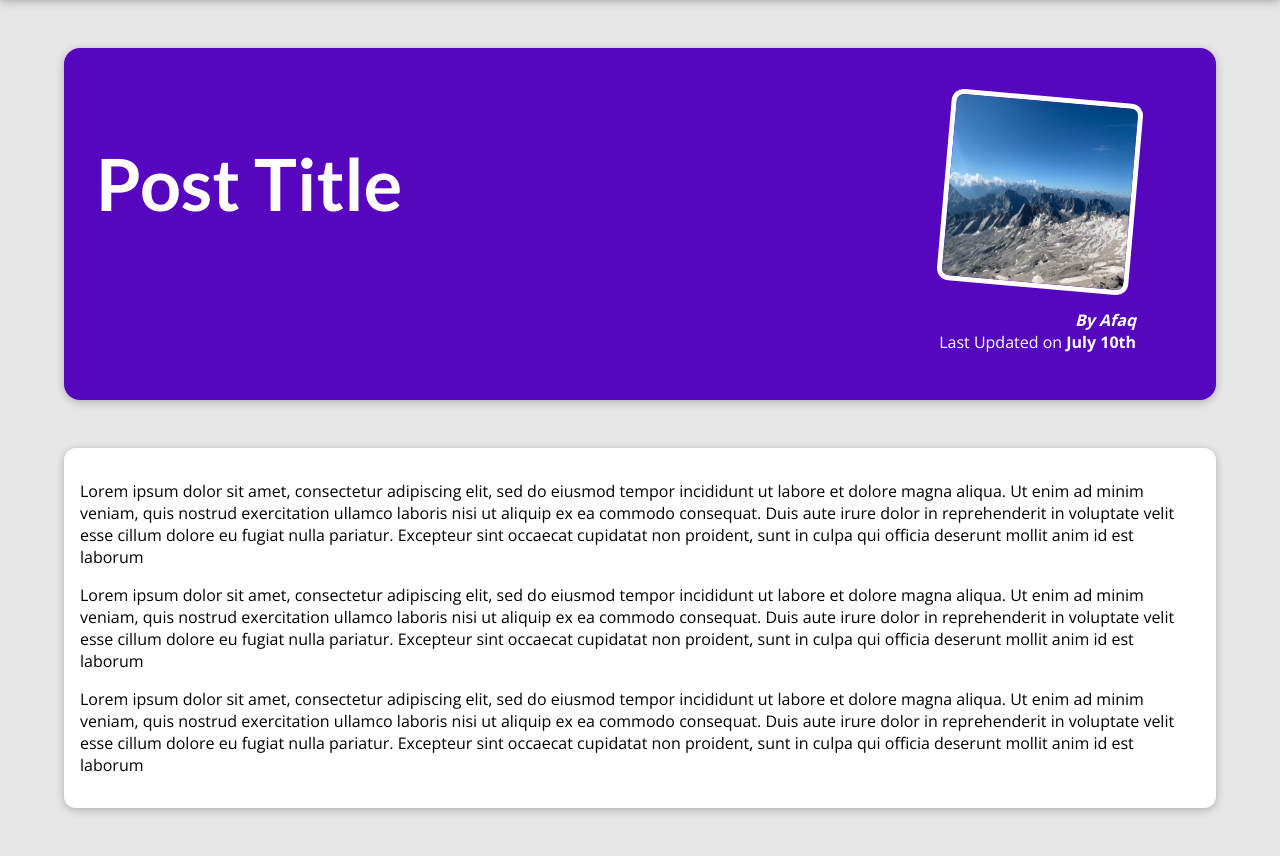
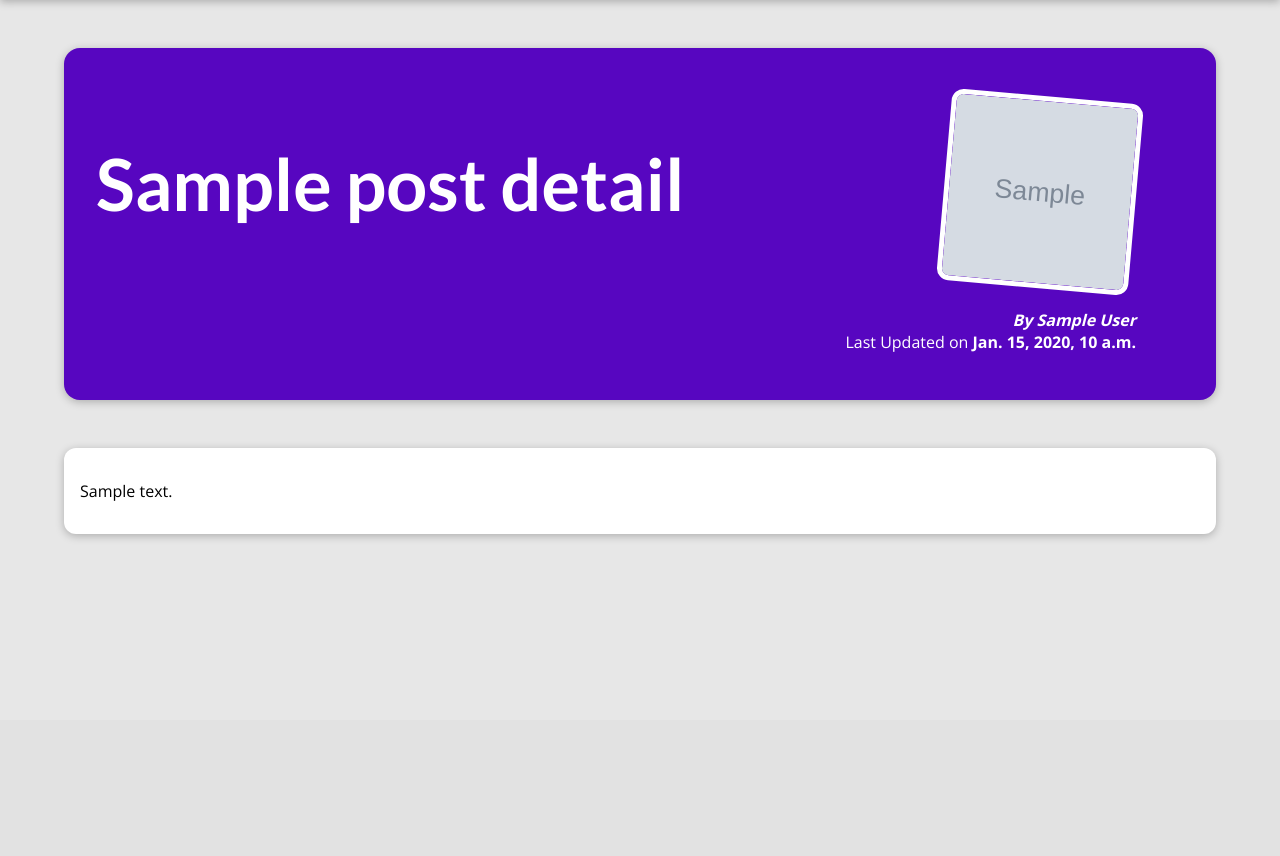
Before and after one commit to Mohammadafaq318/Blog_Django, a Django app: template blog/templates/blog/post-detail.html in a window 1280 px wide. Shown: the part 80-936 px from the top of the page. After the commit the page ends 618 px from the top, so only its background shows below. Run offline with Django 5.2, Linux system fonts and the light colour scheme; the template is opened without the code that fills it: most values are stand-ins (such as "Sample title", 1, 10 or a date in 2020); grey boxes marked "Sample" are stand-in pictures.

Commit message:
linked python views list to make dynamic html

```diff
--- a/blog/templates/blog/index.html
+++ b/blog/templates/blog/index.html
@@ -26,7 +26,9 @@ My Blog
         <h2>My Latest Thoughts</h2>
 
         <ul>
-            {% include "blog/includes/post.html"%}
+            {% for post in posts%}
+                {% include "blog/includes/post.html"%}
+            {% endfor %}
         </ul>
     </section>
 
--- a/blog/templates/blog/post-detail.html
+++ b/blog/templates/blog/post-detail.html
@@ -13,28 +13,20 @@ This Post title
 {% block content%}
 
     <section id="summary">
-        <h2>Post Title</h2>
+        <h2>{{post_detail.title}}</h2>
         <article>
-            <img src="{% static "blog/images/mountains.jpg" %}" alt="Post Title"/>
-            <address>By Afaq</address>
+            <img src="{% static "blog/images/"|add:post_detail.image %}" alt="Post Title"/>
+            <address>By {{post_detail.author}}</address>
             <div >
-                Last Updated on <time>July 10th</time>
+                Last Updated on <time>{{post_detail.date}}</time>
             </div>
         </article>
     </section>
 
     <main>
-        <p>
-            Lorem ipsum dolor sit amet, consectetur adipiscing elit, sed do eiusmod tempor incididunt ut labore et dolore magna aliqua. Ut enim ad minim veniam, quis nostrud exercitation ullamco laboris nisi ut aliquip ex ea commodo consequat. Duis aute irure dolor in reprehenderit in voluptate velit esse cillum dolore eu fugiat nulla pariatur. Excepteur sint occaecat cupidatat non proident, sunt in culpa qui officia deserunt mollit anim id est laborum
-        </p>
 
-        <p>
-            Lorem ipsum dolor sit amet, consectetur adipiscing elit, sed do eiusmod tempor incididunt ut labore et dolore magna aliqua. Ut enim ad minim veniam, quis nostrud exercitation ullamco laboris nisi ut aliquip ex ea commodo consequat. Duis aute irure dolor in reprehenderit in voluptate velit esse cillum dolore eu fugiat nulla pariatur. Excepteur sint occaecat cupidatat non proident, sunt in culpa qui officia deserunt mollit anim id est laborum
-        </p>
+        {{post_detail.content|linebreaks}}
 
-        <p>
-            Lorem ipsum dolor sit amet, consectetur adipiscing elit, sed do eiusmod tempor incididunt ut labore et dolore magna aliqua. Ut enim ad minim veniam, quis nostrud exercitation ullamco laboris nisi ut aliquip ex ea commodo consequat. Duis aute irure dolor in reprehenderit in voluptate velit esse cillum dolore eu fugiat nulla pariatur. Excepteur sint occaecat cupidatat non proident, sunt in culpa qui officia deserunt mollit anim id est laborum
-        </p>
     </main>
 
 {% endblock %}
```
Also changed, not shown: blog/templates/blog/all-posts.html (+5 -6 lines), blog/templates/blog/includes/post.html (+4 -4 lines), blog/views.py (+26 -6 lines).
